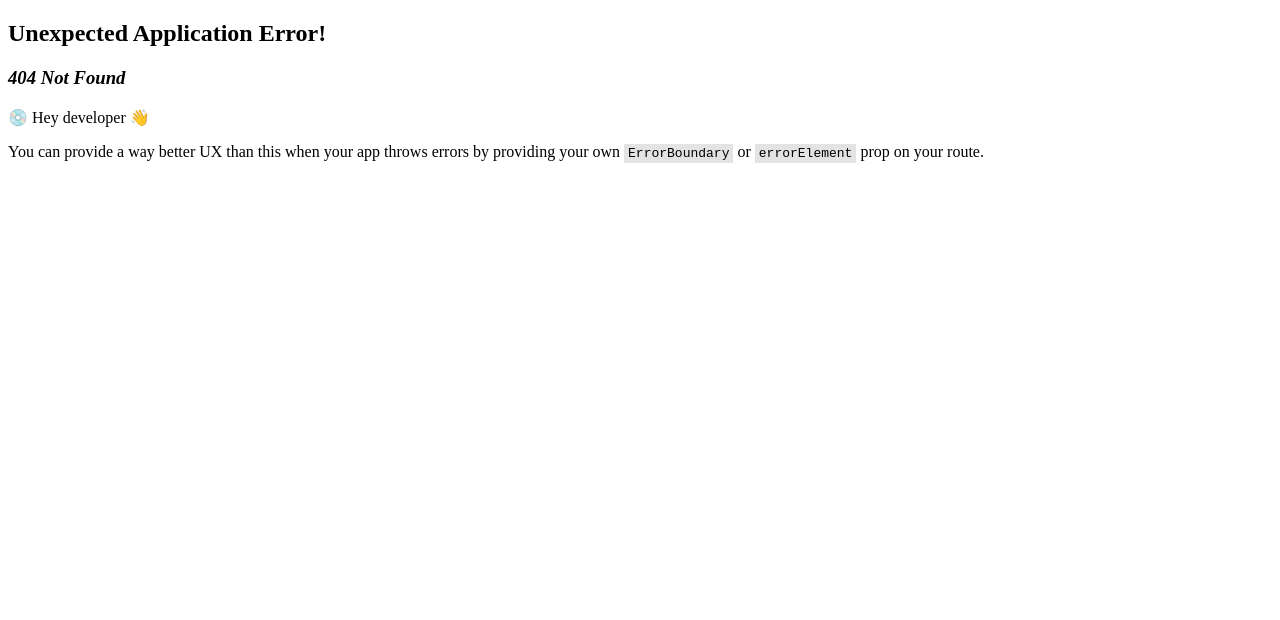
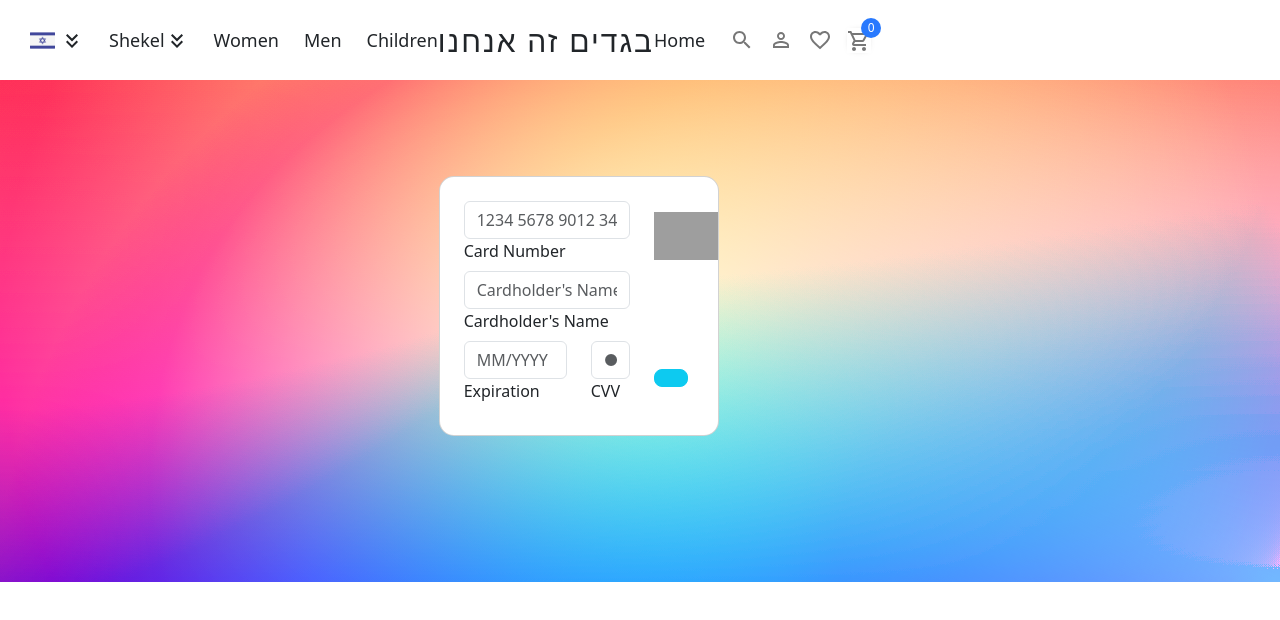
Before and after one commit to EyalChachmi/Shopping-Web-V2, a React (Vite) app in the folder client side/: page /checkout in a window 1280 px wide. Before the commit this address had no page. Shown: the top 620 px of the page. Built offline with nearby package versions, Linux system fonts and the light colour scheme; grey boxes are pictures that could not be loaded.

Commit message:
skibidi toilet
skibidi dop dop dobby yes yes skibidi doppy dop DEE DEE skibidi dop dop dobby yes yes skibidi doppy dop DEE DEE

```diff
--- a/client side/package.json
+++ b/client side/package.json
@@ -12,6 +12,8 @@
   "dependencies": {
     "@reduxjs/toolkit": "^2.2.7",
     "axios": "^1.7.2",
+    "bootstrap": "^5.3.3",
+    "mdb-react-ui-kit": "^8.0.0",
     "react": "^18.2.0",
     "react-dom": "^18.2.0",
     "react-redux": "^9.1.2",
--- /dev/null
+++ b/client side/src/components/CheckoutPage/CheckoutPage.css
@@ -0,0 +1,17 @@
+.gradient-custom {
+    background: radial-gradient(50% 123.47% at 50% 50%, #00ff94 0%, #720059 100%),
+      linear-gradient(121.28deg, #669600 0%, #ff0000 100%),
+      linear-gradient(360deg, #0029ff 0%, #8fff00 100%),
+      radial-gradient(100% 164.72% at 100% 100%, #6100ff 0%, #00ff57 100%),
+      radial-gradient(100% 148.07% at 0% 0%, #fff500 0%, #51d500 100%);
+    background-blend-mode: screen, color-dodge, overlay, difference, normal;
+    .row1{
+        display: flex;
+        justify-content: center;
+        padding-top: 5px;
+        .row2{
+            display: flex;
+            align-items: center;
+        }
+    }
+  }
--- /dev/null
+++ b/client side/src/components/CheckoutPage/CheckoutPage.jsx
@@ -0,0 +1,76 @@
+import React from "react";
+import "./checkoutPage.css";
+import "bootstrap/dist/css/bootstrap.min.css";
+import {
+  MDBBtn,
+  MDBCard,
+  MDBCardBody,
+  MDBCol,
+  MDBContainer,
+  MDBIcon,
+  MDBInput,
+  MDBRow,
+} from "mdb-react-ui-kit";
+
+export default function CheckoutPage() {
+  return (
+    <MDBContainer fluid className="py-5 gradient-custom">
+      <MDBRow className="d-flex justify-content-center py-5">
+        <MDBCol md="7" lg="5" xl="4">
+          <MDBCard style={{ borderRadius: "15px" }}>
+            <MDBCardBody className="p-4">
+              <MDBRow className="d-flex align-items-center">
+                <MDBCol size="9">
+                  <MDBInput
+                    label="Card Number"
+                    id="form1"
+                    type="text"
+                    placeholder="1234 5678 9012 3457"
+                  />
+                </MDBCol>
+                <MDBCol size="3">
+                  <img
+                    src="https://img.icons8.com/color/48/000000/visa.png"
+                    alt="visa"
+                    width="64px"
+                  />
+                </MDBCol>
+
+                <MDBCol size="9">
+                  <MDBInput
+                    label="Cardholder's Name"
+                    id="form2"
+                    type="text"
+                    placeholder="Cardholder's Name"
+                  />
+                </MDBCol>
+
+                <MDBCol size="6">
+                  <MDBInput
+                    label="Expiration"
+                    id="form2"
+                    type="text"
+                    placeholder="MM/YYYY"
+                  />
+                </MDBCol>
+                <MDBCol size="3">
+                  <MDBInput
+                    label="CVV"
+                    id="form2"
+                    type="text"
+                    placeholder="&#9679;&#9679;&#9679;"
+                  />
+                </MDBCol>
+                <MDBCol size="3">
+                  <MDBBtn color="info" rounded size="lg">
+                    <MDBIcon fas icon="arrow-right" />
+                  </MDBBtn>
+                </MDBCol>
+              </MDBRow>
+            </MDBCardBody>
+          </MDBCard>
+        </MDBCol>
+      </MDBRow>
+    </MDBContainer>
+  );
+}
```
Also changed, not shown: client side/src/App.jsx (+8 -0 lines), 2 other files (tests, documents, lock files or other folders).
